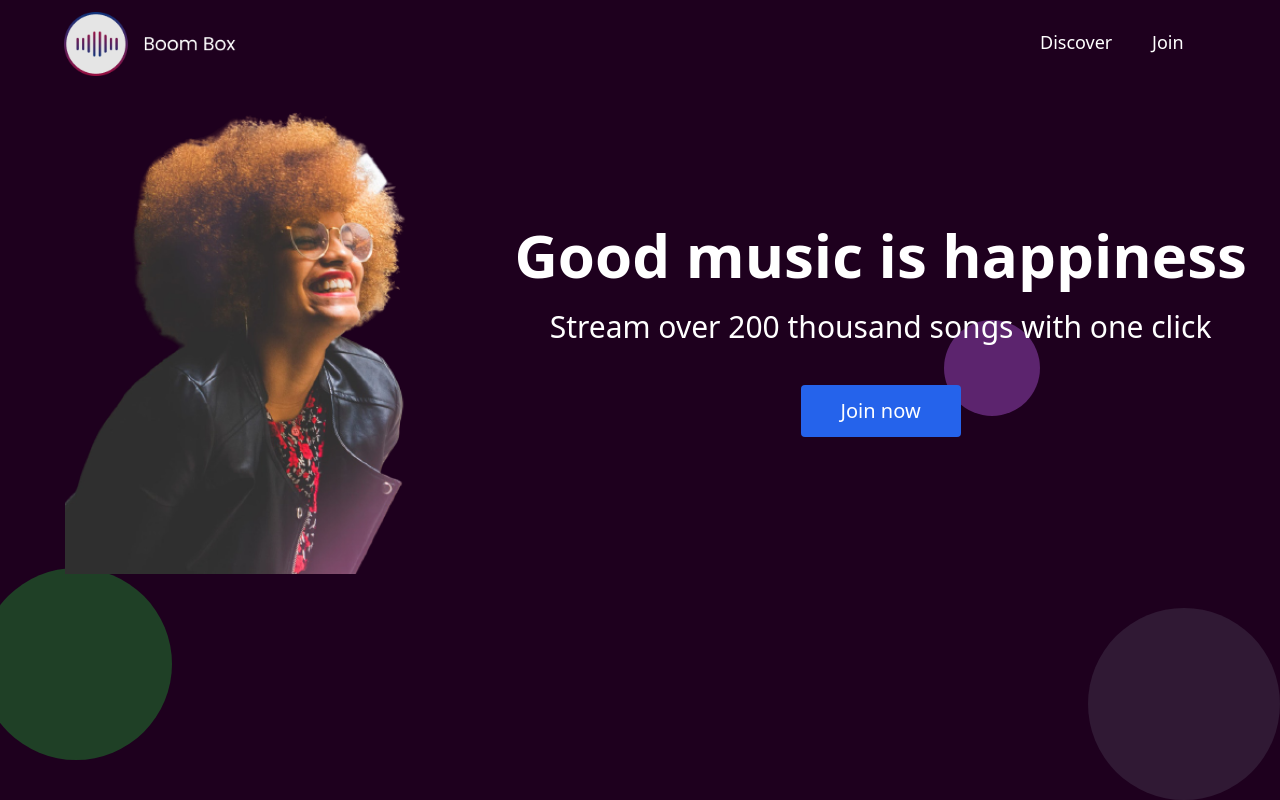
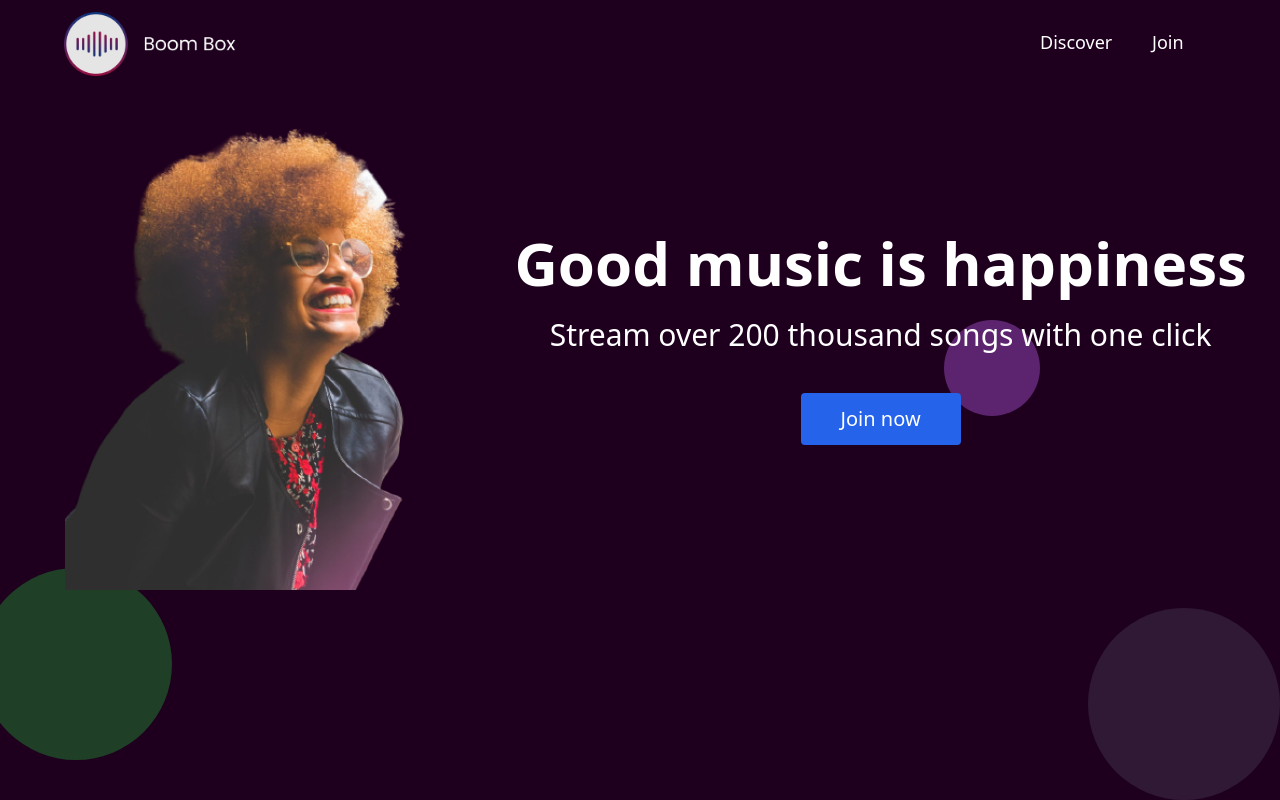
Before and after one commit to agathambrose/boombox-demo, a React (Create React App) app: page / in a window 1280 px wide. Built offline with nearby package versions, Linux system fonts and the light colour scheme.

Commit message:
UI updates

```diff
--- a/src/pages/join.js
+++ b/src/pages/join.js
@@ -4,7 +4,7 @@ import Header from "../components/Header";
 
 export const Join = () => {
   return (
-    <main className="container bg-purply min-h-screen">
+    <main className="container bg-purply min-h-screen min-w-full">
       <Header />
 
       <div className="container flex flex-col md:flex-row justify-center items-center">
--- a/src/pages/landing.js
+++ b/src/pages/landing.js
@@ -21,7 +21,7 @@ export const Landing = () => {
       </span>
 
       <div className="md:flex md:justify-evenly px-10 md:px-0 pt-4 md:pt-0 items-center justify-center absolute left-8 mx-auto">
-        <img src={Afro} alt="img" className="md:w-2/6 md:mt-6 mt-3" />
+        <img src={Afro} alt="img" className="md:w-2/6 md:mt-10 mt-3" />
 
         <div className="text-white flex flex-col items-center text-center py-3 ">
           <h2 className="md:text-6xl font-bold text-4xl md:mb-6 mb-2">
```
